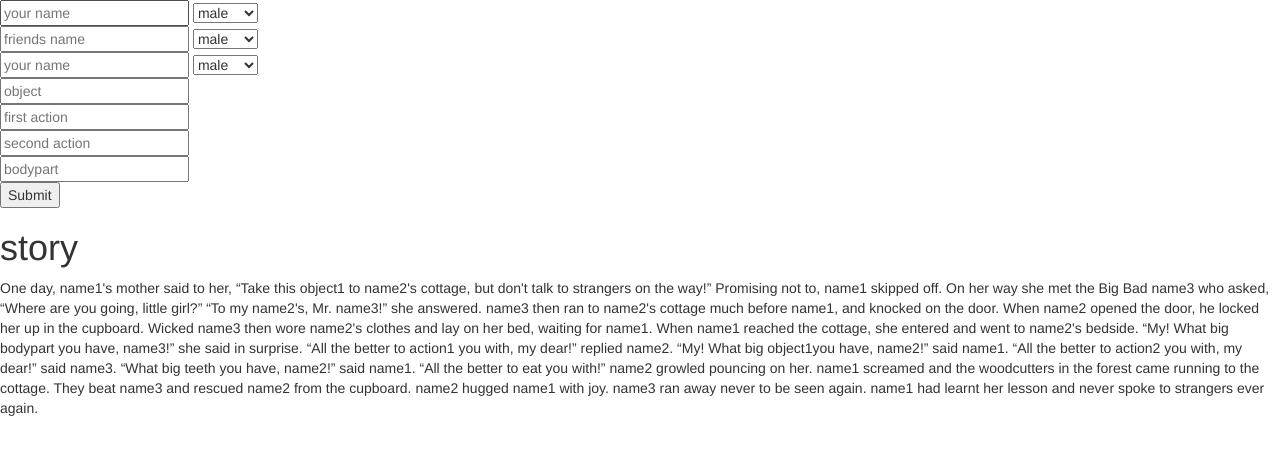
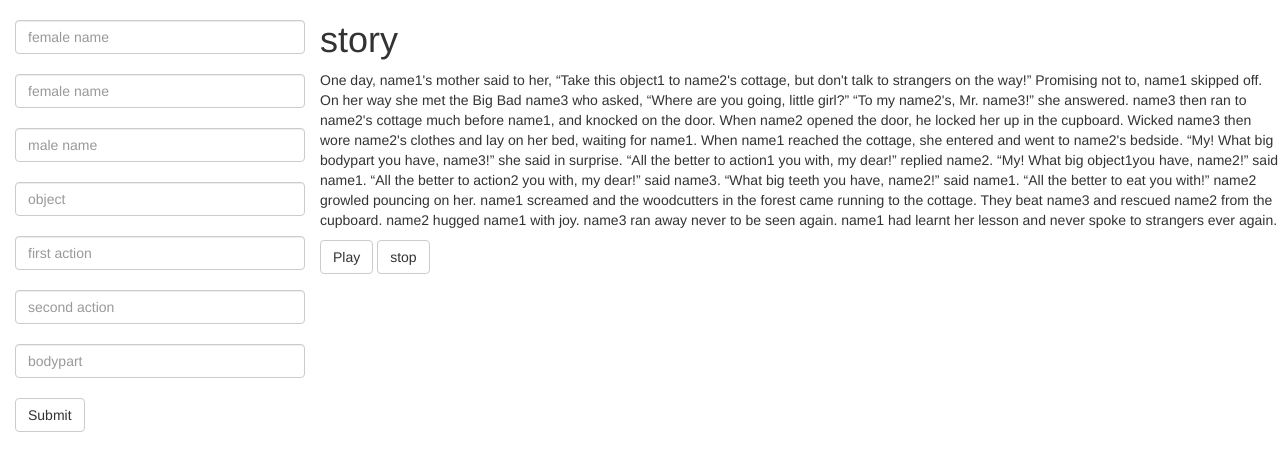
Before and after one commit to linjoe2/storyteller, a plain HTML site: page index.html in a window 1280 px wide. Drawn offline with nearby package versions, Linux system fonts and the light colour scheme.

Commit message:
css opmaak

```diff
--- a/index.html
+++ b/index.html
@@ -1,34 +1,23 @@
 <!DOCTYPE html>
 <html lang="en">
 <head>
-	<link rel="stylesheet" type="text/css" href="">
+	<link rel="stylesheet" type="text/css" href="./css/main.css">
 	<link rel="stylesheet" href="https://maxcdn.bootstrapcdn.com/bootstrap/3.3.6/css/bootstrap.min.css" integrity="sha384-1q8mTJOASx8j1Au+a5WDVnPi2lkFfwwEAa8hDDdjZlpLegxhjVME1fgjWPGmkzs7" crossorigin="anonymous">
 	<script type="text/javascript" src="https://code.jquery.com/jquery-2.2.0.min.js"></script>
 	<script type="text/javascript" src="./js/reader.js"></script>
+	<script src='https://code.responsivevoice.org/responsivevoice.js'></script>
 </head>
 <body>
 	<div id="invoerscherm">
-		<form action="">
-			<input type="text" id='name1' placeholder ="your name">
-			<select id='name1gen'>
-				<option value="male1">male</option>
-				<option value="female1">female</option>
-			</select><br>
-			<input type="text" id="name2" placeholder="friends name">
-			<select id='name2gen'>
-				<option value="male2">male</option>
-				<option value="female2">female</option>
-			</select><br>
-			<input type="text" id='name3' placeholder ="your name">
-			<select id='name3gen'>
-				<option value="male3">male</option>
-				<option value="female3">female</option>
-			</select><br>
-			<input type="text" id="object1" placeholder="object"><br>
-			<input type="text" id="action1" placeholder="first action"><br>
-			<input type="text" id="action2" placeholder="second action"><br>
-			<input type="text" id="bodypart" placeholder="bodypart"><br>
-			<input type="button" id="submitIt" value="Submit">
+		<form action="" class="form-group col-md-3">
+			<input type="text" id='name1' class="form-control" placeholder ="female name"><br>
+			<input type="text" id="name2" class="form-control" placeholder="female name"><br>
+			<input type="text" id='name3' class="form-control" placeholder ="male name"><br>
+			<input type="text" id="object1" class="form-control" placeholder="object"><br>
+			<input type="text" id="action1" class="form-control" placeholder="first action"><br>
+			<input type="text" id="action2" class="form-control" placeholder="second action"><br>
+			<input type="text" id="bodypart" class="form-control" placeholder="bodypart"><br>
+			<input type="button" class="btn btn-default" id="submitIt" value="Submit">
 		</form>
 	</div>
 
@@ -38,6 +27,8 @@
 <span class="name3box">name3</span> then ran to <span class="name2box">name2</span>&#39;s cottage much before <span class="name1box">name1</span>, and knocked on the door. When <span class="name2box">name2</span> opened the door, he locked her up in the cupboard. Wicked <span class="name3box">name3</span> then wore <span class="name2box">name2</span>&#39;s clothes and lay on her bed, waiting for <span class="name1box">name1</span>.
 When <span class="name1box">name1</span> reached the cottage, she entered and went to <span class="name2box">name2</span>&#39;s bedside. &#8220;My! What big <span class="bodypart">bodypart</span> you have, <span class="name3box">name3</span>!&#8221; she said in surprise. &#8220;All the better to <span class = "action1box">action1</span> you with, my dear!&#8221; replied <span class="name2box">name2</span>. &#8220;My! What big <span class="object1box">object1</span>you have, <span class="name2box">name2</span>!&#8221; said <span class="name1box">name1</span>. &#8220;All the better to <span class="action2box"> action2</span> you with, my dear!&#8221; said <span class="name3box">name3</span>. &#8220;What big teeth you have, <span class="name2box">name2</span>!&#8221; said <span class="name1box">name1</span>. &#8220;All the better to eat you with!&#8221; <span class = "name2box" >name2</span> growled pouncing on her. <span class="name1box">name1</span> screamed and the woodcutters in the forest came running to the cottage. They beat <span class="name3box">name3</span> and rescued <span class="name2box">name2</span> from the cupboard. <span class="name2box">name2</span> hugged <span class="name1box">name1</span> with joy. <span class="name3box">name3</span> ran away never to be seen again. <span class = "name1box" >name1</span> had learnt her lesson and never spoke to strangers ever again.</p>
 			</div>
+			<input id='playVoice' type='button' class="btn btn-default" value='Play' />
+			<input id='stopVoice' type='button' class="btn btn-default" value='stop' />
 		</div>
 
 </body>
--- a/js/reader.js
+++ b/js/reader.js
@@ -1,8 +1,11 @@
 $(document).ready(function() {
 	$("#submitIt").click(function() {
 		var name1 = $("#name1").val();
+		var name1gen = $("#name1gen").val();
 		var name2 = $("#name2").val();
+		var name2gen = $("#name2gen").val();
 		var name3 = $("#name3").val();
+		var name3gen = $("#name3gen").val();
 		var object1 = $("#object1").val();
 		// var object2 = $("#object2").val();
 		var action1 = $("#action1").val();
@@ -21,6 +24,14 @@ $(document).ready(function() {
 		$("#coverdiv").fadeIn(500);
 		$("#objectbox").fadeIn(500);
 	});
+	$("#playVoice").click(function() {
+		var story = jQuery('.story').text();
+	responsiveVoice.speak(story, "UK English Male", {rate: 0.8});
+	})
+
+	$("#stopVoice").click(function() {
+		responsiveVoice.cancel();
+	})
 
 
 	$("#coverdiv, #objectbox").click(function() {
```
Also changed, not shown: css/main.css (added).
